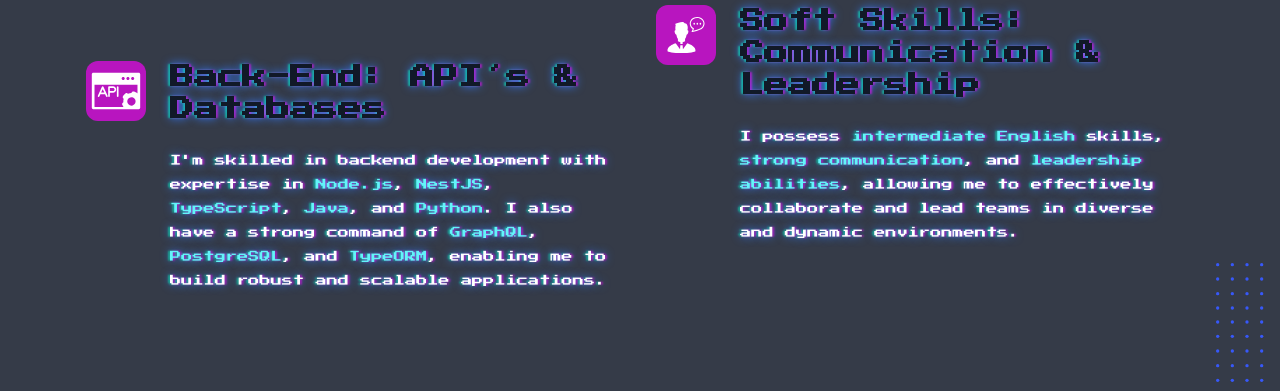
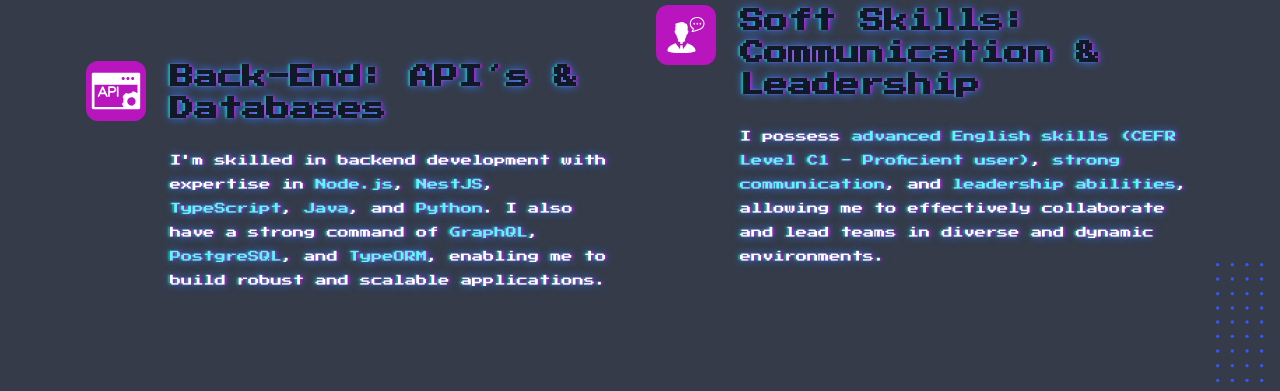
Before and after one commit to MILODIAZ/edportfolio, a website: page index.html in a window 1280 px wide. Shown: the part 1656-2047 px from the top of the page. Drawn offline with Linux system fonts and the light colour scheme; some packages are replaced by stand-ins of ours; a script that the page names is missing.

Commit message:
english level updated

```diff
--- a/index.html
+++ b/index.html
@@ -625,7 +625,7 @@
               </h3>
               <p class="text-base text-body-color dark:text-dark-6">
               <p class="text-base text-body-color dark:text-dark-6">
-                I possess <span class="text-primary">intermediate English </span>skills,
+                I possess <span class="text-primary">advanced English skills (CEFR Level C1 - Proficient user)</span>,
                 <span class="text-primary">strong communication</span>,
                 and <span class="text-primary">leadership abilities</span>, allowing me to effectively collaborate and
                 lead teams in diverse and dynamic environments.
```
Also changed, not shown: 1 other file.
